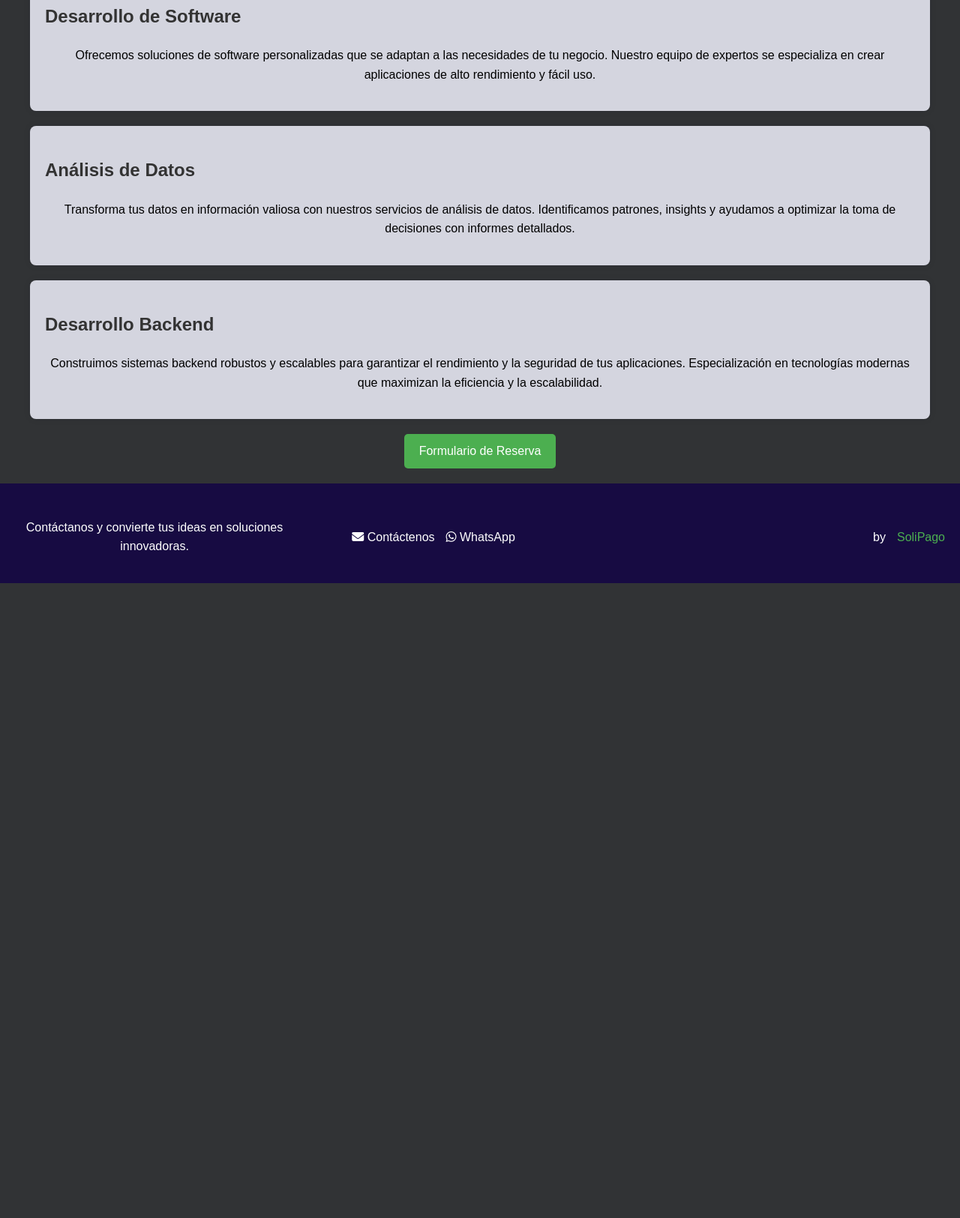
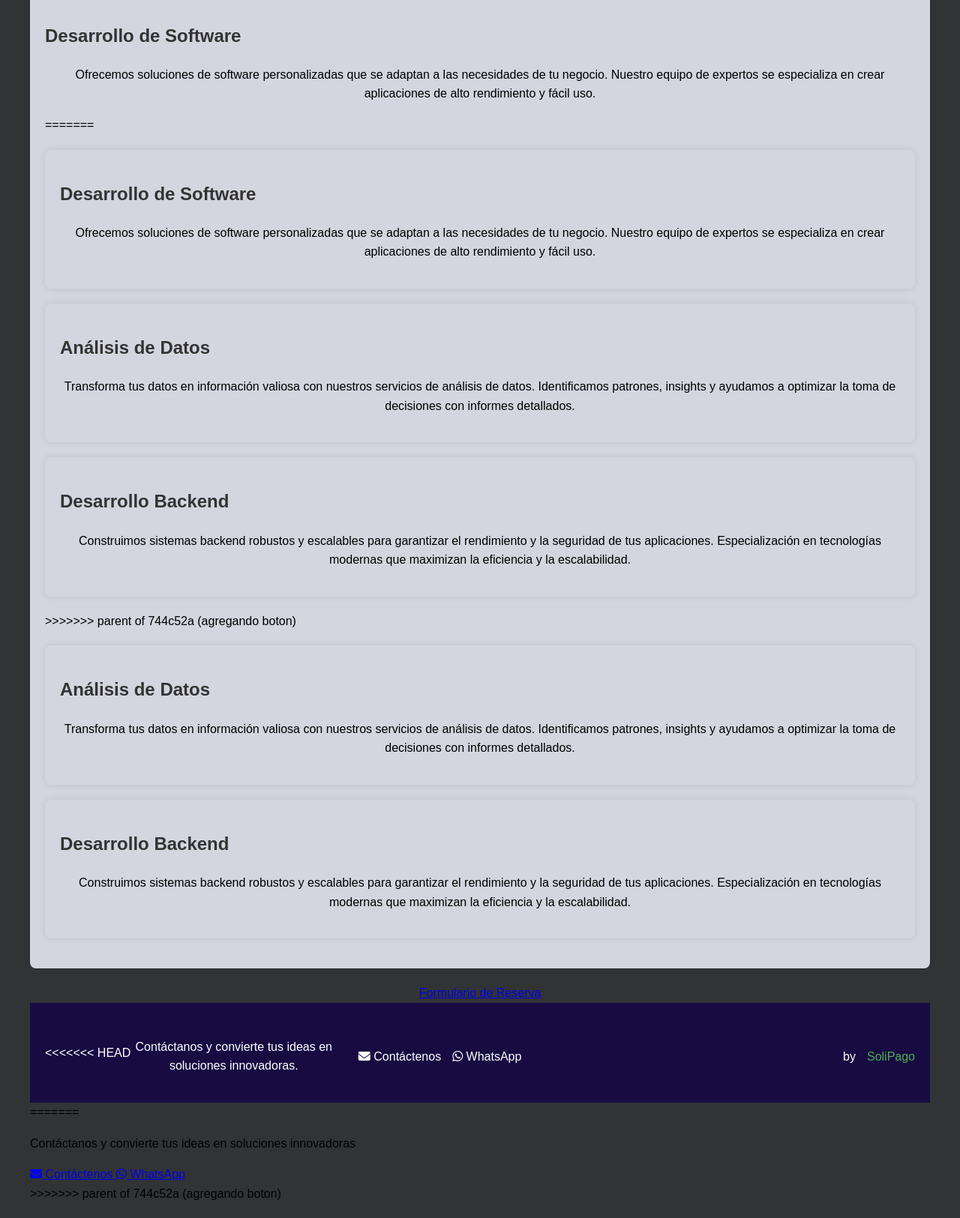
Before and after one commit to Tyson2626/Solipago, a plain HTML site: page index.html in a window 1280 px wide. Shown: the part 191-1816 px from the top of the page at 75% size. Before the commit the page ends 969 px from the top, so only its background shows below. Drawn offline with Linux system fonts and the light colour scheme.

Commit message:
restaurando

```diff
--- a/index.html
+++ b/index.html
@@ -15,6 +15,7 @@
       <h1>Servicios Profesionales en Tecnología</h1>
     </header>
     <div class="container">
+<<<<<<< HEAD
       <div class="services">
         <div class="service">
           <h2>Desarrollo de Software</h2>
@@ -23,6 +24,21 @@
             necesidades de tu negocio. Nuestro equipo de expertos se especializa
             en crear aplicaciones de alto rendimiento y fácil uso.
           </p>
+=======
+        <div class="services">
+            <div class="service">
+                <h2>Desarrollo de Software</h2>
+                <p>Ofrecemos soluciones de software personalizadas que se adaptan a las necesidades de tu negocio. Nuestro equipo de expertos se especializa en crear aplicaciones de alto rendimiento y fácil uso.</p>
+            </div>
+            <div class="service">
+                <h2>Análisis de Datos</h2>
+                <p>Transforma tus datos en información valiosa con nuestros servicios de análisis de datos. Identificamos patrones, insights y ayudamos a optimizar la toma de decisiones con informes detallados.</p>
+            </div>
+            <div class="service">
+                <h2>Desarrollo Backend</h2>
+                <p>Construimos sistemas backend robustos y escalables para garantizar el rendimiento y la seguridad de tus aplicaciones. Especialización en tecnologías modernas que maximizan la eficiencia y la escalabilidad.</p>
+            </div>
+>>>>>>> parent of 744c52a (agregando boton)
         </div>
         <div class="service">
           <h2>Análisis de Datos</h2>
@@ -49,6 +65,7 @@
       </div>
     </div>
     <footer class="footer">
+<<<<<<< HEAD
       <div class="p-info">
         <p>Contáctanos y convierte tus ideas en soluciones innovadoras.</p>
       </div>
@@ -71,4 +88,17 @@
       </div>
     </footer>
   </body>
+=======
+        <p>Contáctanos y convierte tus ideas en soluciones innovadoras</p>
+        <div>
+            <a href="mailto:info@tuweb.com">
+                <i class="fas fa-envelope"></i> Contáctenos
+            </a>
+            <a href="https://wa.me/1234567890" target="_blank">
+                <i class="fab fa-whatsapp"></i> WhatsApp
+            </a>
+        </div>
+    </footer>
+</body>
+>>>>>>> parent of 744c52a (agregando boton)
 </html>
--- a/styles.css
+++ b/styles.css
@@ -68,11 +68,19 @@ footer a:hover {
   color: #3b813d;
 }
 form {
+<<<<<<< HEAD
   background-color: #464750e3;
   padding: 50px;
   border-radius: 8px;
   box-shadow: 0 0 10px rgba(0, 0, 0, 0.1);
   width: 400px;
+=======
+    background-color: #898eade3;
+    padding: 50px;
+    border-radius: 8px;
+    box-shadow: 0 0 10px rgba(0, 0, 0, 0.1);
+    width: 400px;
+>>>>>>> parent of 744c52a (agregando boton)
 }
 form input,
 form button,
@@ -95,6 +103,7 @@ form button:hover {
   background-color: #3b813d;
 }
 
+<<<<<<< HEAD
 .button-link {
   padding: 10px 20px;
   background-color: #4caf50;
@@ -133,3 +142,5 @@ form button:hover {
   justify-content: flex-start;
   width: 300px;
 }
+=======
+>>>>>>> parent of 744c52a (agregando boton)
```
